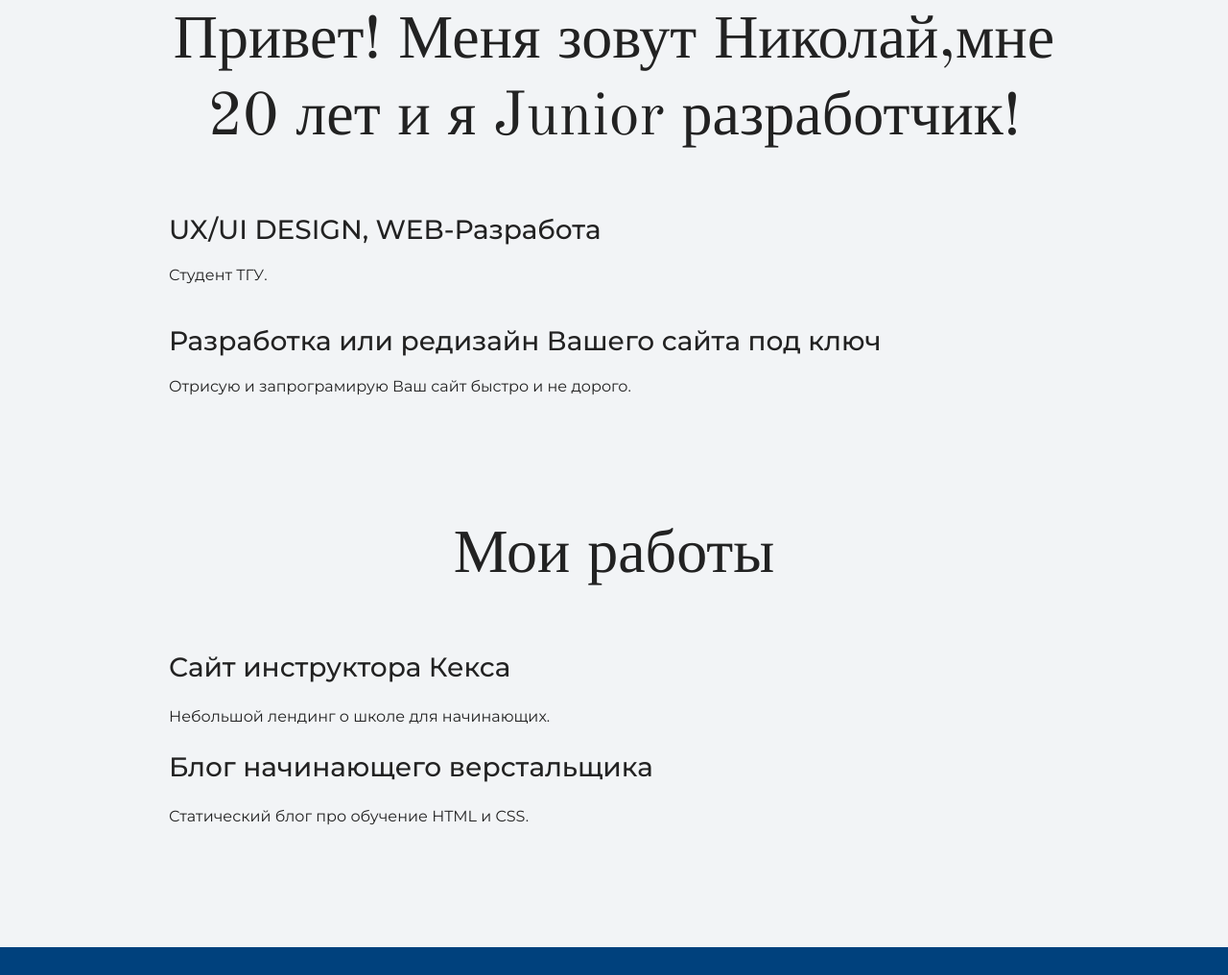
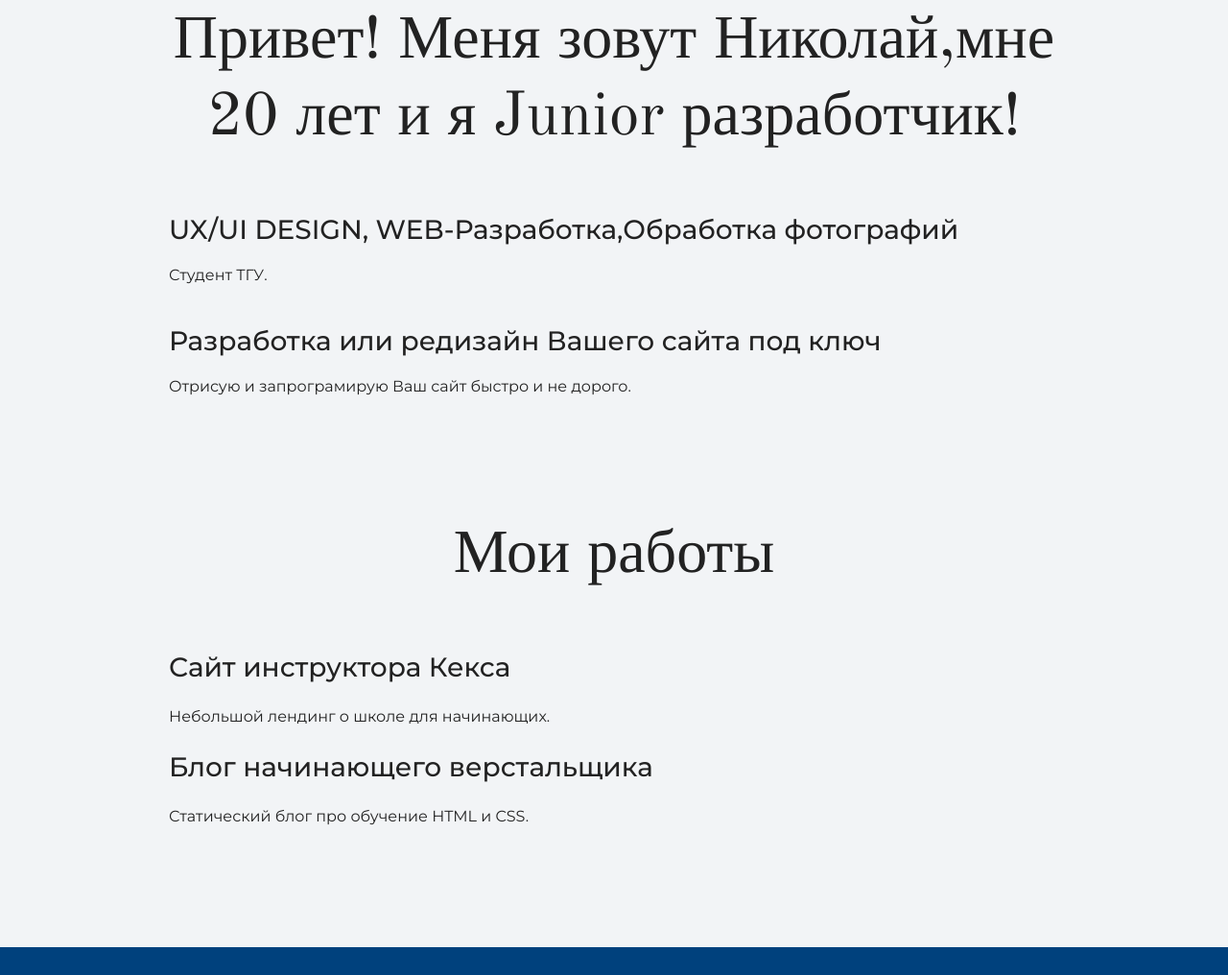
Before and after one commit to Isignaturka/mysite, a plain HTML site: page index.html in a window 1280 px wide. Shown: the part 1065-2081 px from the top of the page at 96% size. Drawn offline with nearby package versions, Linux system fonts and the light colour scheme.

Commit message:
Update index

```diff
--- a/index.html
+++ b/index.html
@@ -24,7 +24,7 @@
     <section class="intro">
       <div class = "container">
       <h2 class="subheading">Привет! Меня зовут Николай,мне 20 лет и я Junior разработчик! </h2>
-      <h3>UX/UI DESIGN, WEB-Разработа</h3>
+      <h3>UX/UI DESIGN, WEB-Разработка,Обработка фотографий</h3>
       <p>Студент ТГУ.</p>
       <h3>Разработка или редизайн Вашего сайта под ключ</h3>
       <p>Отрисую и запрограмирую Ваш сайт быстро и не дорого.</p>
```
